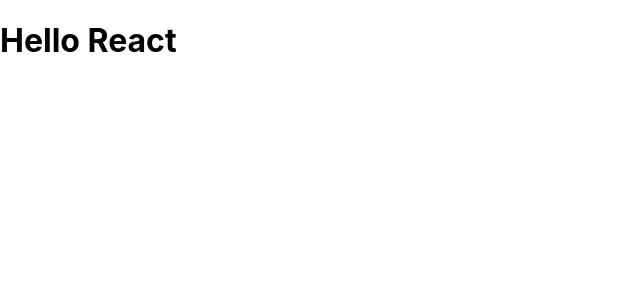
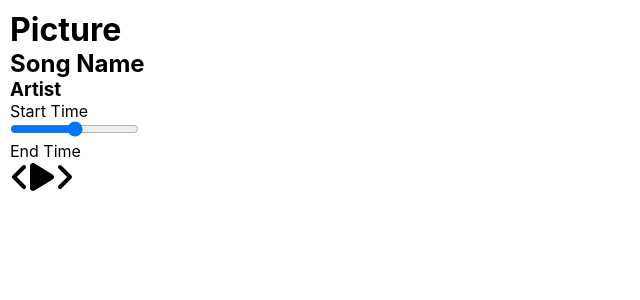
Before and after one commit to gavryk/SoundWave, a React (Create React App) app: page / in a window 1280 px wide. Shown: the top 300 px of the page, without its empty margins (0-640 px from the left). Built offline with nearby package versions, Linux system fonts and the light colour scheme.

Commit message:
created components

```diff
--- a/package.json
+++ b/package.json
@@ -3,6 +3,9 @@
   "version": "0.1.0",
   "private": true,
   "dependencies": {
+    "@fortawesome/fontawesome-svg-core": "^6.1.1",
+    "@fortawesome/free-solid-svg-icons": "^6.1.1",
+    "@fortawesome/react-fontawesome": "^0.1.18",
     "@testing-library/jest-dom": "^5.16.4",
     "@testing-library/react": "^13.2.0",
     "@testing-library/user-event": "^13.5.0",
--- a/src/App.js
+++ b/src/App.js
@@ -1,12 +1,12 @@
-import React from 'react'
-import "./App.scss";
+import React from 'react';
+import { Player } from "./components";
 
 const App = () => {
   return (
-    <div>
-      <h1>Hello React</h1>
+    <div class="App">
+      <Player />
     </div>
-  )
+  );
 }
 
 export default App
--- /dev/null
+++ b/src/components/Player/Player.jsx
@@ -0,0 +1,25 @@
+import React from 'react';
+import Song from '../Song/Song';
+import style from "./Player.module.scss";
+import { FontAwesomeIcon } from '@fortawesome/react-fontawesome';
+import { faPlay, faAngleLeft, faAngleRight } from '@fortawesome/free-solid-svg-icons';
+
+const Player = () => {
+  return (
+    <div className={style.player}>
+      <Song />
+      <div className={style.timeControl}>
+        <p>Start Time</p>
+        <input type="range" />
+        <p>End Time</p>
+      </div>
+      <div className={style.playControl}>
+        <FontAwesomeIcon className="skip-back" size="2x" icon={faAngleLeft} />
+        <FontAwesomeIcon className="play" size='2x' icon={faPlay} />
+        <FontAwesomeIcon className="skip-forward" size="2x" icon={faAngleRight} />
+      </div>
+    </div>
+  );
+}
+
+export default Player;
--- /dev/null
+++ b/src/components/Player/Player.module.scss
@@ -0,0 +1,3 @@
+.player {
+
+}
--- /dev/null
+++ b/src/components/Song/Song.jsx
@@ -0,0 +1,14 @@
+import React from "react";
+import style from "./Song.module.scss";
+
+const Song = () => {
+  return (
+    <div className={style.song}>
+      <h1>Picture</h1>
+      <h2>Song Name</h2>
+      <h3>Artist</h3>
+    </div>
+  );
+};
+
+export default Song;
--- /dev/null
+++ b/src/components/Song/Song.module.scss
@@ -0,0 +1,3 @@
+.song {
+
+}
--- /dev/null
+++ b/src/components/index.js
@@ -0,0 +1,2 @@
+export { default as Player } from "./Player/Player";
+export { default as Song } from "./Song/Song";
--- a/src/index.scss
+++ b/src/index.scss
@@ -1,5 +1,12 @@
+* {
+  margin: 0;
+  padding: 0;
+  box-sizing: border-box;
+}
+
 body {
   margin: 0;
+  padding: 10px;
   font-family: -apple-system, BlinkMacSystemFont, 'Segoe UI', 'Roboto', 'Oxygen',
     'Ubuntu', 'Cantarell', 'Fira Sans', 'Droid Sans', 'Helvetica Neue',
     sans-serif;
```
Also changed, not shown: src/App.scss (deleted), src/logo.svg (deleted), 1 other file (tests, documents, lock files or other folders).
